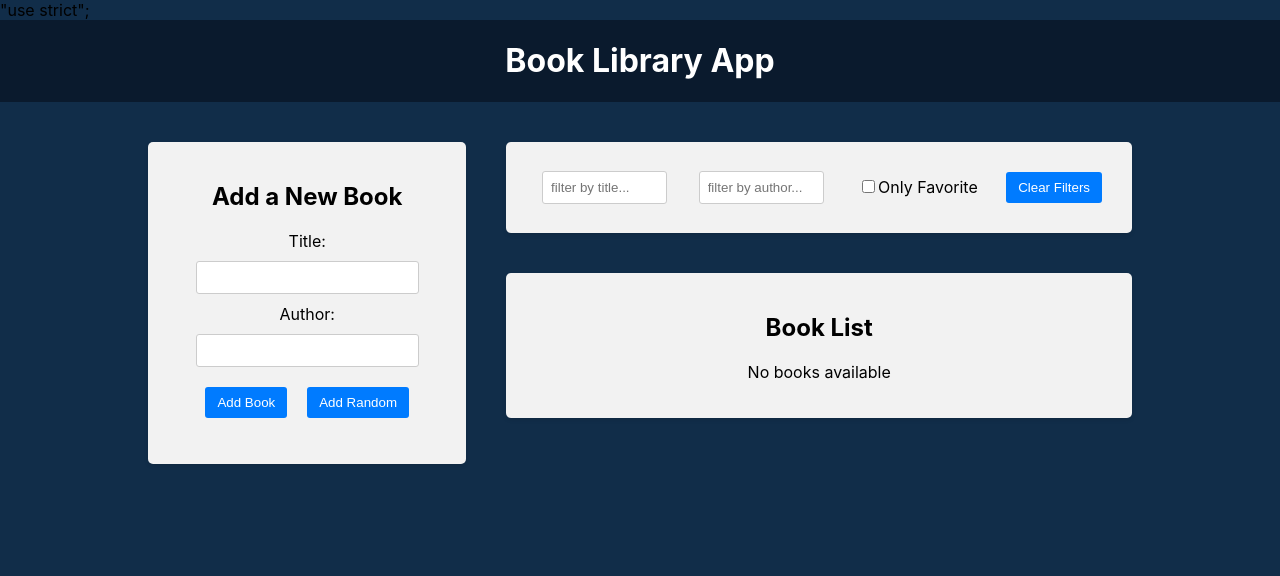
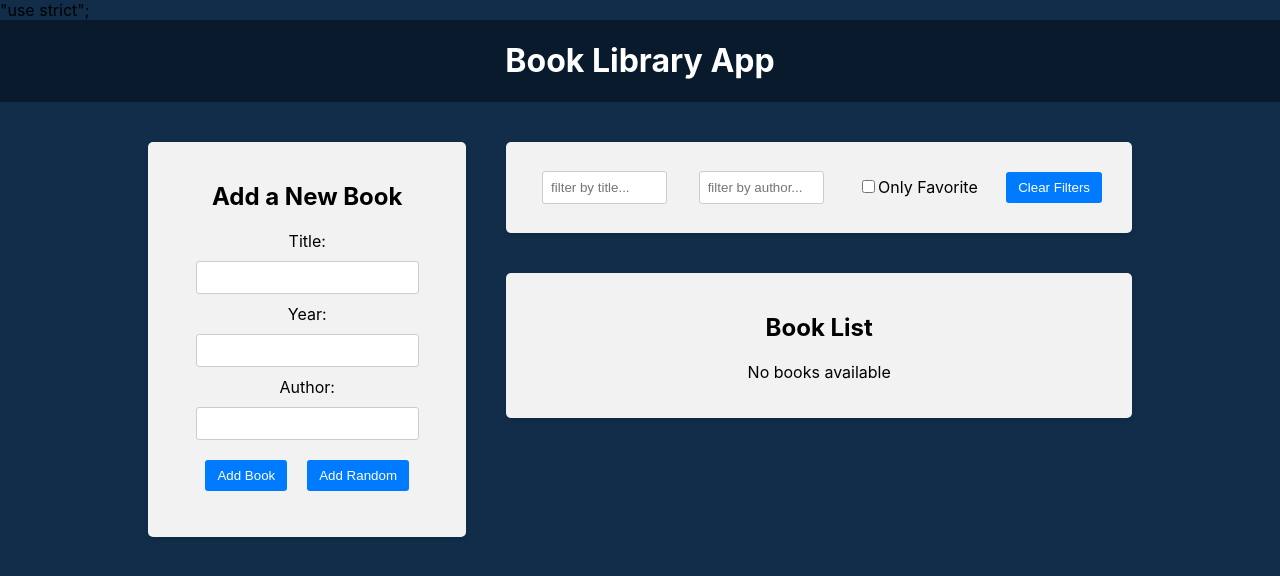
Before and after one commit to Blockchain-Country/book-app, a React (Create React App) app in the folder frontend/: page / in a window 1280 px wide. Shown: the top 576 px of the page. Built offline with nearby package versions, Linux system fonts and the light colour scheme.

Commit message:
added year input field and displayed year in the bookList

```diff
--- a/frontend/src/components/bookForm/BookForm.js
+++ b/frontend/src/components/bookForm/BookForm.js
@@ -8,13 +8,16 @@ import './BookForm.css'
 const BookForm = () => {
   const [title, setTitle] = useState('')
   const [author, setAuthor] = useState('')
+  const [year, setYear] = useState('')
   const dispath = useDispatch()
 
   const handleSubmit = (e) => {
+    const yearRegex = /^\d{4}$/
     e.preventDefault()
-    if (title && author) {
-      dispath(ADD_BOOK(createBook({ title, author })))
+    if (title && yearRegex.test(year) && author) {
+      dispath(ADD_BOOK(createBook({ title, year, author })))
       setTitle('')
+      setYear('')
       setAuthor('')
     }
   }
@@ -30,13 +33,22 @@ const BookForm = () => {
       <h2>Add a New Book</h2>
       <form className="book-form" onSubmit={handleSubmit}>
         <div>
-          <label htmlFor="title">Title: </label>
+          <label htmlFor="title">Title:</label>
           <input
             type="text"
             id="title"
             value={title}
             onChange={(e) => setTitle(e.target.value)}
           />
+        </div>
+        <div>
+          <label htmlFor="year">Year:</label>
+          <input
+            type="number"
+            id="year"
+            value={year}
+            onChange={(e) => setYear(e.target.value)}
+          ></input>
         </div>
         <div>
           <label htmlFor="author">Author: </label>
--- a/frontend/src/components/bookList/BookList.js
+++ b/frontend/src/components/bookList/BookList.js
@@ -47,7 +47,16 @@ const BookList = () => {
           {filteredBooks.map((book, i) => (
             <li key={book.id}>
               <div className="book-info" id={book.id}>
-                {i + 1}. {book.title} by <strong>{book.author}</strong>
+                <span>
+                  {i + 1}
+                  {'. '}
+                </span>
+                <span>{book.title} </span>
+                <span>{`(${book.year})`}</span>
+                <span>
+                  {' '}
+                  by <strong>{book.author}</strong>
+                </span>
               </div>
               <div className="book-actions">
                 <span onClick={() => handleFavorite(book.id)}>
```
